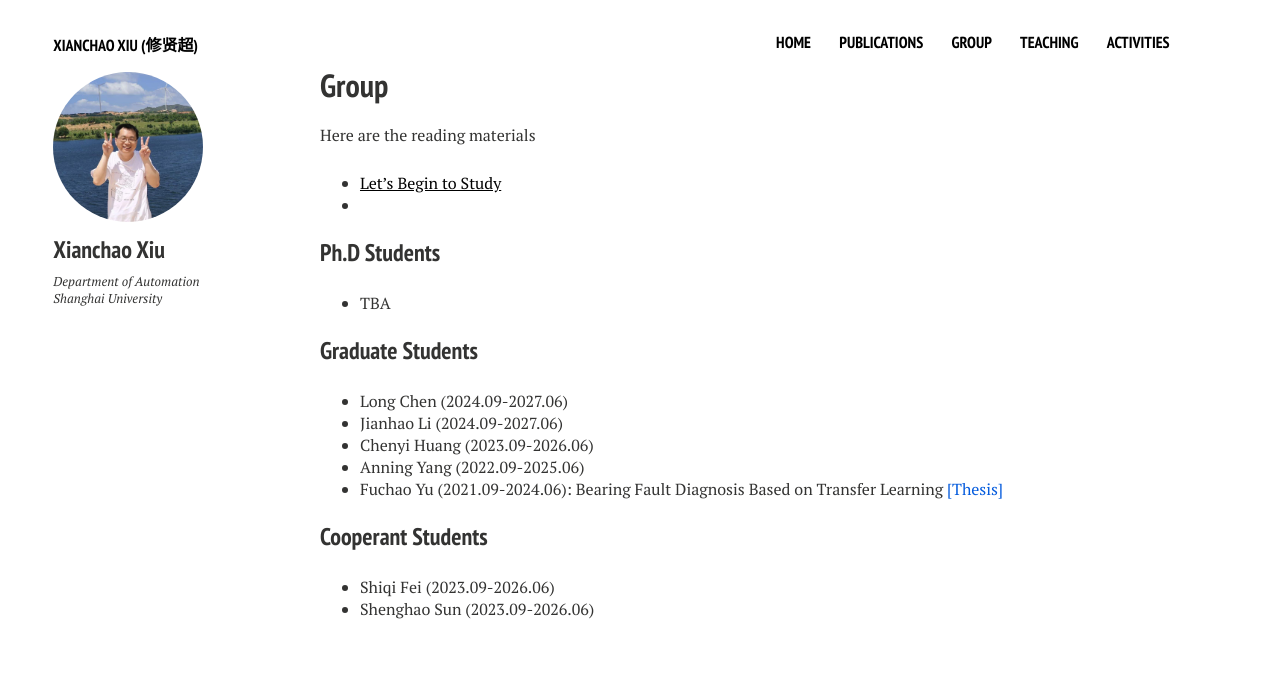
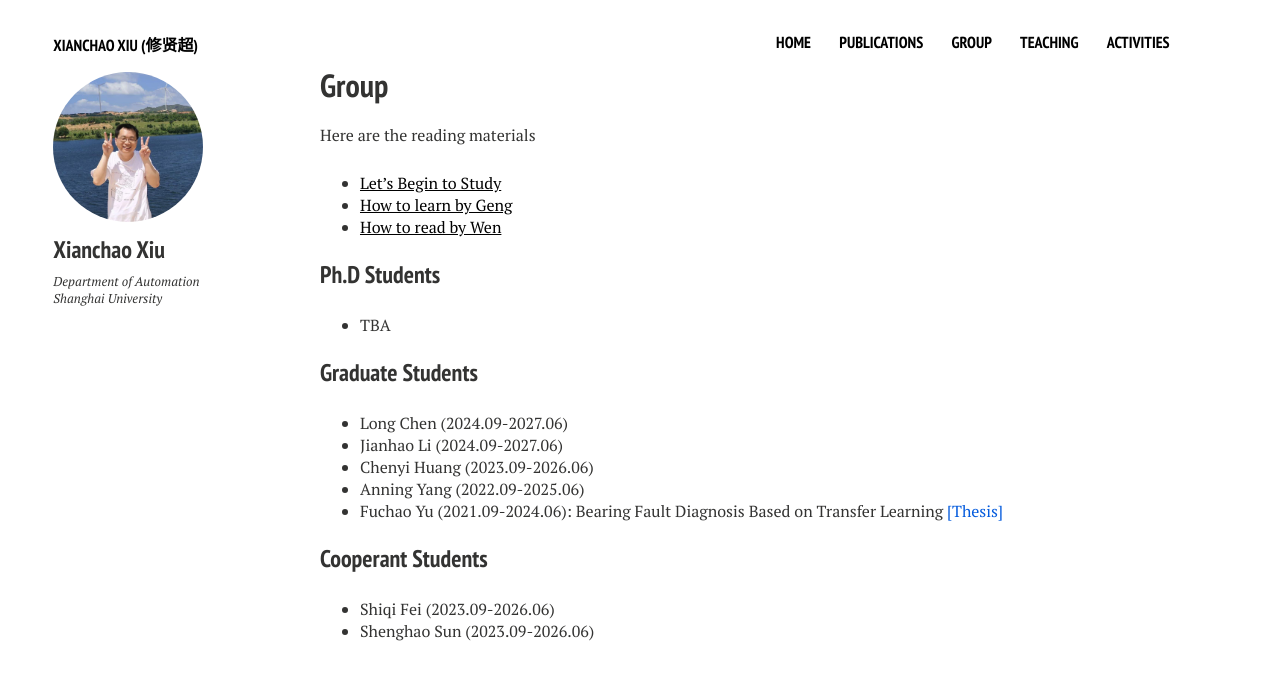
Before and after one commit to xianchaoxiu/xianchaoxiu.github.io, a Jekyll site: the page built from group/index.md, in a window 1280 px wide. Shown: the top 680 px of the page. Built offline with Jekyll 4.4.1, drawn with Linux system fonts in a browser that asks for light colours; nearby versions of some CDN libraries.

Commit message:
Update index.md

```diff
--- a/group/index.md
+++ b/group/index.md
@@ -9,7 +9,9 @@ share: false
 
 Here are the reading materials
 * <a href="../group/begin.pdf" target="_blank" style="text-decoration:underline;"> Let's Begin to Study
-*
+* <a href="../group/geng.pdf" target="_blank" style="text-decoration:underline;"> How to learn by Geng
+* <a href="../group/wen.pdf" target="_blank" style="text-decoration:underline;"> How to read by Wen
+
 
 ### Ph.D Students
 * TBA
```
